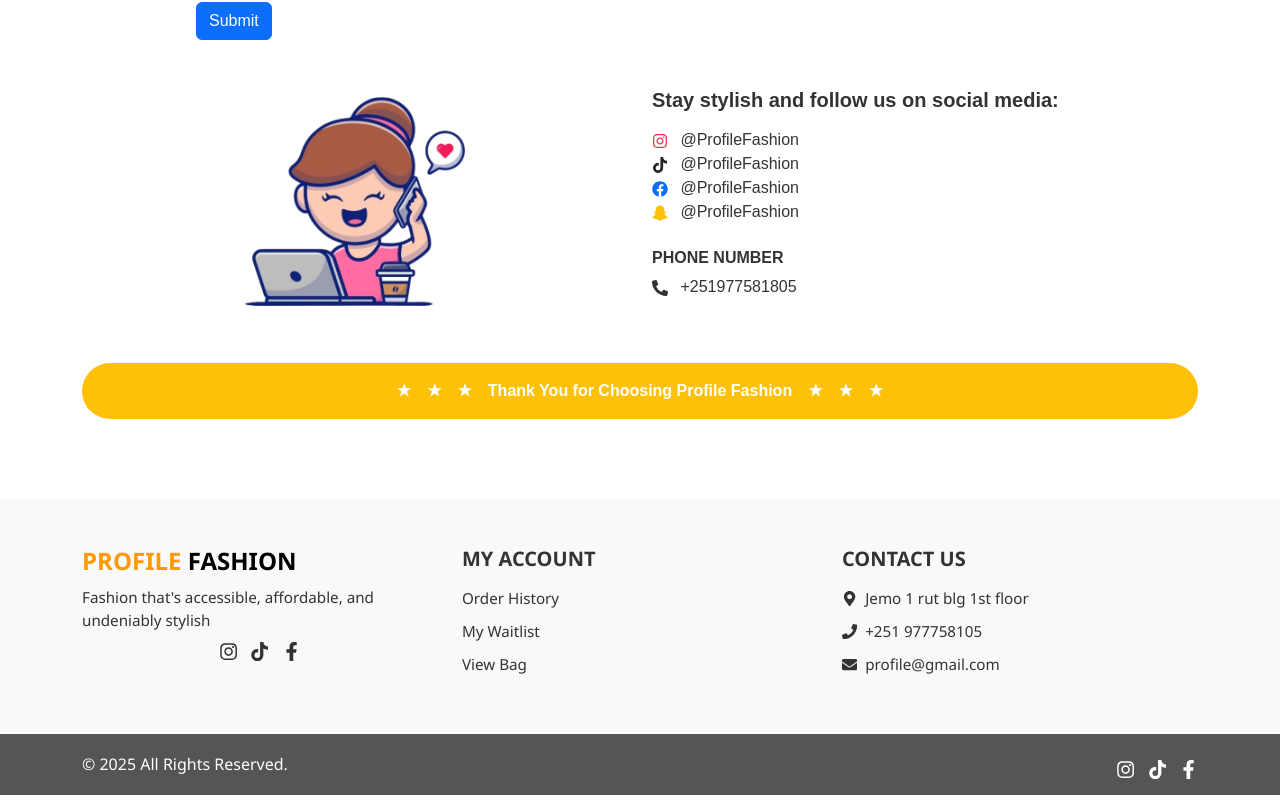
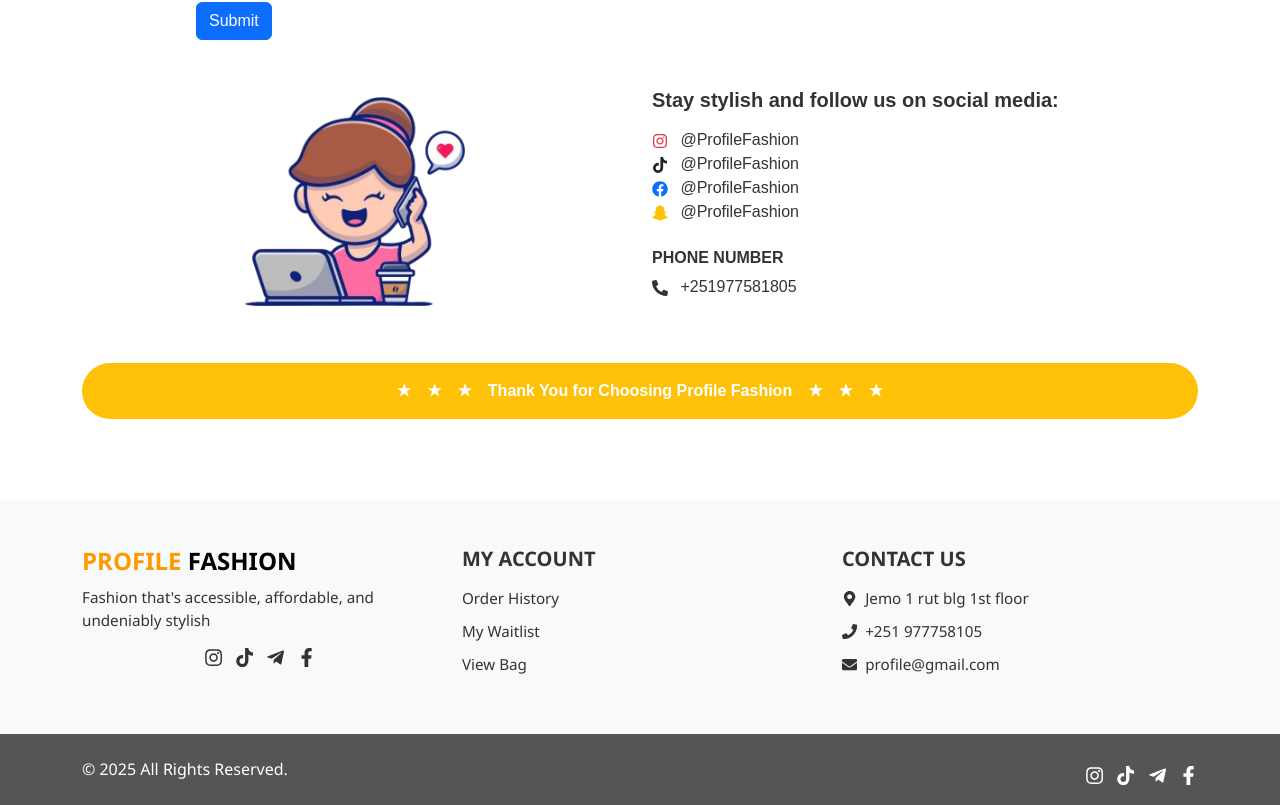
Before and after one commit to Kidus-Sofonias/Profile-fashion, a React (Vite) app: page /contact in a window 1280 px wide. Shown: the part 585-1390 px from the top of the page. Built offline with nearby package versions, Linux system fonts and the light colour scheme.

Commit message:
social links

```diff
--- a/src/Components/Footer/Footer.css
+++ b/src/Components/Footer/Footer.css
@@ -74,3 +74,8 @@
     margin-top: 10px;
   }
 }
+
+a{
+  text-decoration: none;
+  color: inherit;
+}
--- a/src/Components/Footer/Footer.jsx
+++ b/src/Components/Footer/Footer.jsx
@@ -8,6 +8,7 @@ import {
   FaPhone,
   FaEnvelope,
   FaMapMarkerAlt,
+  FaTelegramPlane,
 } from "react-icons/fa";
 
 const Footer = () => {
@@ -29,10 +30,30 @@ const Footer = () => {
               Fashion that's accessible, affordable, and undeniably stylish
             </p>
             <div className="social-icons">
+              <a
+                href="https://www.instagram.com/profile_fashion_31?igsh=MTk3Znd1dzc2YWhpcQ=="
+                target="_blank"
+                rel="noopener noreferrer"
+              >
                 <FaInstagram />
+              </a>
+              <a
+                href="https://www.tiktok.com/@profilefashion?_t=ZM-8vaE6jHjR5D&_r=1"
+                target="_blank"
+                rel="noopener noreferrer"
+              >
                 <FaTiktok />
+              </a>
+              <a
+                href="https://t.me/profile_fashion"
+                target="_blank"
+                rel="noopener noreferrer"
+              >
+                <FaTelegramPlane />
+              </a>
+              <a href="">
                 <FaFacebookF />
-              {/* <FaXTwitter /> */}
+              </a>
             </div>
           </div>
 
@@ -69,10 +90,30 @@ const Footer = () => {
         <div className="container d-flex flex-column flex-md-row justify-content-between align-items-center text-center">
           <p className="mb-2 mb-md-0">© 2025 All Rights Reserved.</p>
           <div className="social-icons">
+            <a
+              href="https://www.instagram.com/profile_fashion_31?igsh=MTk3Znd1dzc2YWhpcQ=="
+              target="_blank"
+              rel="noopener noreferrer"
+            >
               <FaInstagram />
+            </a>
+            <a
+              href="https://www.tiktok.com/@profilefashion?_t=ZM-8vaE6jHjR5D&_r=1"
+              target="_blank"
+              rel="noopener noreferrer"
+            >
               <FaTiktok />
+            </a>
+            <a
+              href="https://t.me/profile_fashion"
+              target="_blank"
+              rel="noopener noreferrer"
+            >
+              <FaTelegramPlane />
+            </a>
+            <a href="">
               <FaFacebookF />
-            {/* <FaXTwitter /> */}
+            </a>
           </div>
         </div>
       </div>
```
Lines whose indentation alone changed are shown as unchanged.
